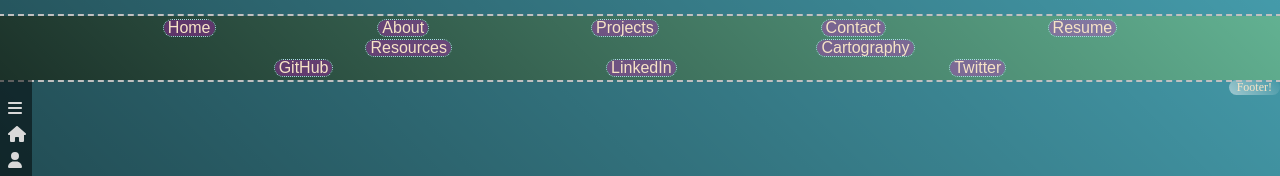
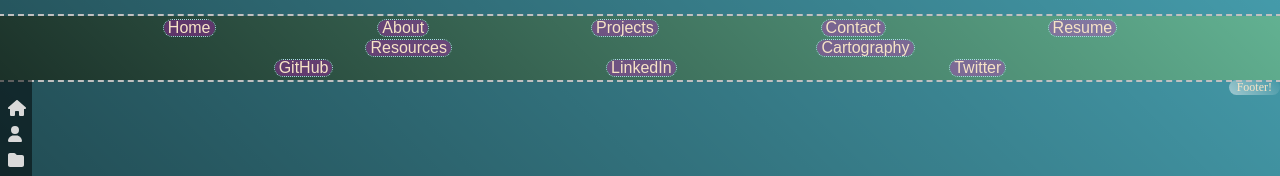
Before and after one commit to franco-ortega/portfolio-playground, a Next.js app: page / in a window 1280 px wide. Shown: the top 176 px of the page. Built offline with nearby package versions, Linux system fonts and the light colour scheme.

Commit message:
hamburger only visible on mobile

```diff
--- a/components/sidebar/Sidebar.jsx
+++ b/components/sidebar/Sidebar.jsx
@@ -15,21 +15,18 @@ const Sidebar = () => {
   const [sidebarActive, setSidebarActive] = useState(false);
 
   const onMouseOverSidebar = () => {
-    console.log('on mouse over');
     setSidebarActive(true);
   };
 
   const onMouseOutsideSidebar = () => {
-    console.log('on mouse outside');
     setSidebarActive(false);
   };
 
-  console.log(sidebarActive);
-
   const onHamburgerClick = () => {
-    console.log('HANBURGER!!!');
     setSidebarActive((prevState) => !prevState);
   };
+
+  console.log(sidebarActive);
 
   return (
     <nav
@@ -38,8 +35,8 @@ const Sidebar = () => {
           ? styles.Sidebar
           : `${styles.Sidebar} ${styles.SidebarClosed}`
       }
-      // onMouseOver={onMouseOverSidebar}
-      // onMouseOut={onMouseOutsideSidebar}
+      onMouseOver={onMouseOverSidebar}
+      onMouseOut={onMouseOutsideSidebar}
     >
       <p
         className={styles.Hamburger}
--- a/components/sidebar/Sidebar.module.scss
+++ b/components/sidebar/Sidebar.module.scss
@@ -1,7 +1,7 @@
 .Sidebar {
   background-color: hsl(0, 0%, 0%, 0.5);
   color: hsl(0, 0%, 85%);
-  letter-spacing: 0.25rem;
+  letter-spacing: 0.1rem;
   white-space: nowrap;
   overflow-x: hidden;
 
@@ -48,7 +48,10 @@
     width: 2rem;
   }
 
-  .Hamburger {
-    display: block;
+  @media (max-width: 500px) {
+    .Hamburger {
+      display: block;
+    }
+
   }
 }
```
